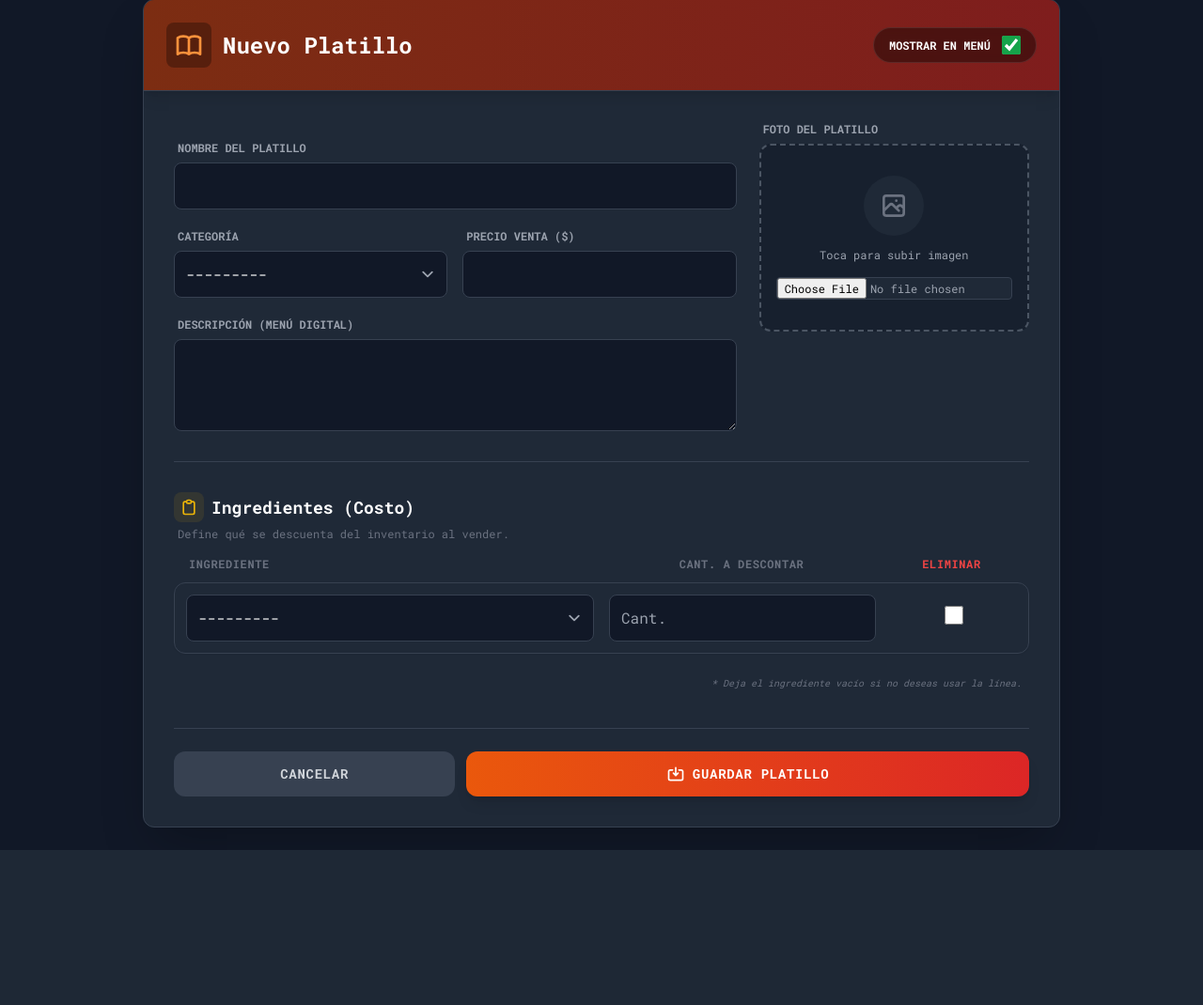
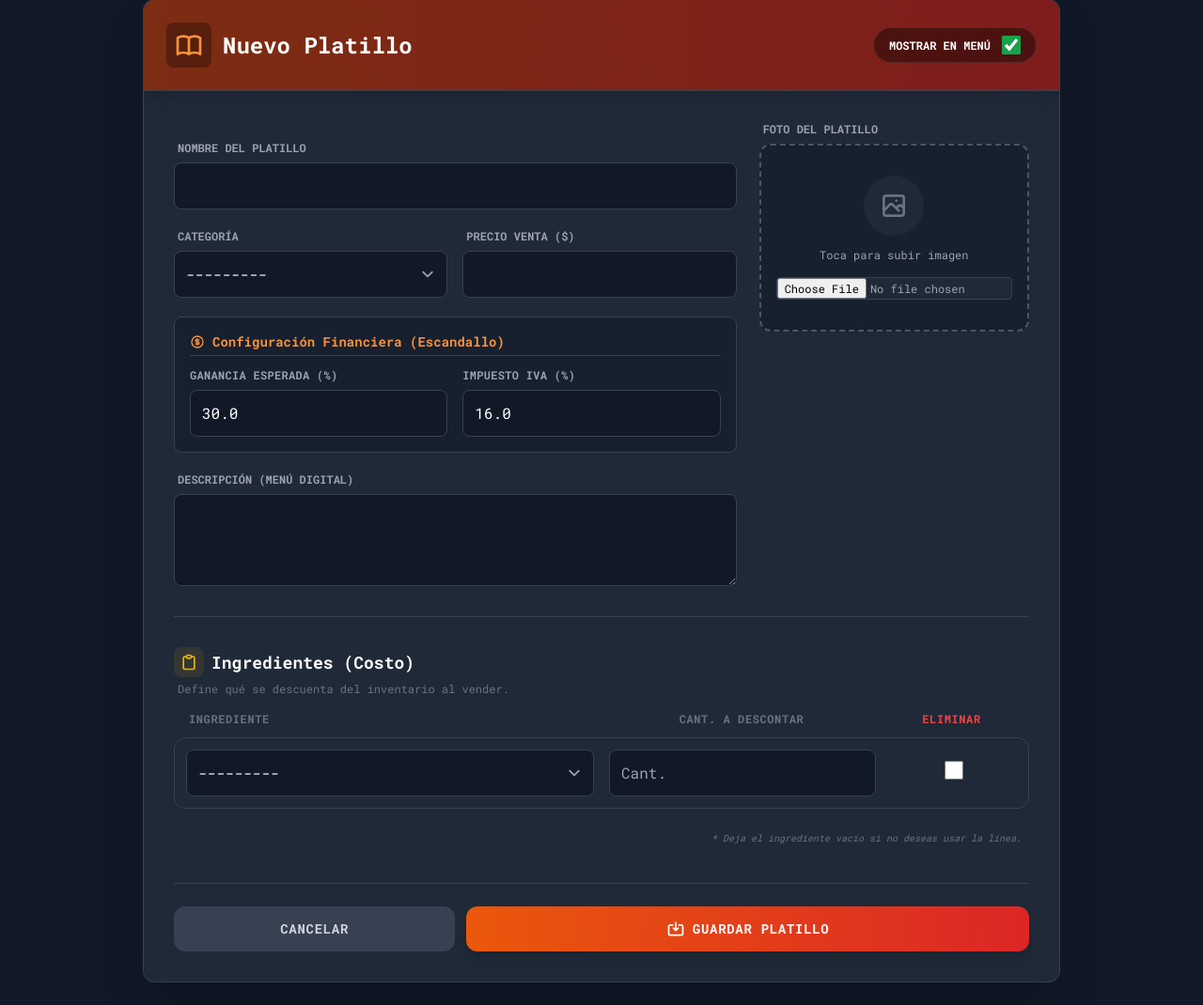
Before and after one commit to Andres190103/RutaDelSabor, a Django app: page /create/ in a window 1280 px wide. Shown: the part 25-1095 px from the top of the page at 94% size. Before the commit the page ends 930 px from the top, so only its background shows below. Run offline with Django 5.2, Linux system fonts and the light colour scheme; a user stored in the database is signed in; data comes from the database, SQL or seed files in the repository; some libraries are stand-ins or nearby versions.

```diff
--- a/Inventario/models.py
+++ b/Inventario/models.py
@@ -1,5 +1,6 @@
 from django.db import models
 from django.contrib.auth.models import User
+from decimal import Decimal
 
 
 class Proveedor(models.Model):
@@ -45,7 +46,7 @@ class CompraInsumo(models.Model):
         # Lógica simple: Al guardar una compra, sumamos al stock
         if not self.pk: # Solo si es nueva compra
             self.ingrediente.stock_actual += self.cantidad
-            self.ingrediente.ultimo_costo = self.costo_total / self.cantidad
+            self.ingrediente.ultimo_costo = round(Decimal(str(self.costo_total)) / Decimal(str(self.cantidad)), 2)
             self.ingrediente.save()
         super().save(*args, **kwargs)
 
--- a/foodtruck/forms.py
+++ b/foodtruck/forms.py
@@ -5,7 +5,7 @@ from .models import Producto, Receta
 class ProductoForm(forms.ModelForm):
     class Meta:
         model = Producto
-        fields = ['nombre', 'descripcion', 'precio', 'categoria', 'imagen', 'activo']
+        fields = ['nombre', 'descripcion', 'precio', 'categoria', 'imagen', 'activo', 'porcentaje_ganancia', 'porcentaje_iva']
         widgets = {
             'nombre': forms.TextInput(attrs={'class': 'block w-full bg-gray-800 border-gray-700 text-white rounded p-3 focus:border-orange-500 outline-none'}),
             'descripcion': forms.Textarea(attrs={'class': 'block w-full bg-gray-800 border-gray-700 text-white rounded p-3 focus:border-orange-500 outline-none', 'rows': 3}),
@@ -13,7 +13,9 @@ class ProductoForm(forms.ModelForm):
             'categoria': forms.Select(attrs={'class': 'block w-full bg-gray-800 border-gray-700 text-white rounded p-3 focus:border-orange-500 outline-none cursor-pointer'}),
             'imagen': forms.FileInput(attrs={'class': 'block w-full text-gray-400 bg-gray-800 border border-gray-700 rounded cursor-pointer'}),
             'activo': forms.CheckboxInput(attrs={'class': 'w-5 h-5 text-orange-600 rounded focus:ring-orange-500 bg-gray-800 border-gray-600'}),
-        }
+
+            'porcentaje_ganancia': forms.NumberInput(attrs={'class': 'block w-full bg-gray-800 border-gray-700 text-white rounded p-3 focus:border-orange-500 outline-none', 'step': '0.01'}),
+            'porcentaje_iva': forms.NumberInput(attrs={'class': 'block w-full bg-gray-800 border-gray-700 text-white rounded p-3 focus:border-orange-500 outline-none', 'step': '0.01'}),        }
 
 RecetaFormSet = inlineformset_factory(
     Producto,
--- a/foodtruck/models.py
+++ b/foodtruck/models.py
@@ -1,6 +1,7 @@
 from django.db import models
 import Inventario
 from Inventario.models import Ingrediente
+from decimal import Decimal
 
 class ConfiguracionNegocio(models.Model):
     nombre_foodtruck = models.CharField(max_length=100)
@@ -27,6 +28,33 @@ class Producto(models.Model):
     imagen = models.ImageField(upload_to='platillos/', null=True, blank=True) # Para Cloudinary
     activo = models.BooleanField(default=True) # Para mostrar/ocultar en menú QR sin borrar
     ingredientes = models.ManyToManyField(Inventario.models.Ingrediente, through='Receta')
+    porcentaje_ganancia = models.DecimalField(
+        max_digits=5, decimal_places=2, default=30.00
+    )
+    porcentaje_iva = models.DecimalField(
+        max_digits=5, decimal_places=2, default=16.00
+    )
+    @property
+    def costo_base_escandallo(self):
+        costo_total = Decimal('0.00')
+        for receta in self.receta_set.all():
+            if receta.ingrediente.ultimo_costo:
+                costo_total += (receta.ingrediente.ultimo_costo * receta.cantidad_necesaria)
+        return round(costo_total, 2)
+    @property
+    def precio_sugerido(self):
+        costo = self.costo_base_escandallo
+
+        if costo == 0:
+            return Decimal('0.00')
+
+        ganancia = costo * (self.porcentaje_ganancia / Decimal('100.00'))
+
+        subtotal = costo + ganancia
+
+        iva = subtotal * (self.porcentaje_iva / Decimal('100.00'))
+
+        return round(subtotal + iva, 2)
 
     def __str__(self):
         return self.nombre
--- a/templates/FoodTruck/producto_form.html
+++ b/templates/FoodTruck/producto_form.html
@@ -132,6 +132,33 @@
                             </div>
                         </div>
 
+                        <div class="col-span-1 md:col-span-2 bg-gray-900/50 p-4 rounded-lg border border-gray-700 mt-2 mb-2">
+                            <h3 class="text-orange-400 font-bold text-sm mb-3 border-b border-gray-700 pb-1 flex items-center gap-2">
+                                <svg class="w-4 h-4" fill="none" stroke="currentColor" viewBox="0 0 24 24"><path stroke-linecap="round" stroke-linejoin="round" stroke-width="2" d="M12 8c-1.657 0-3 .895-3 2s1.343 2 3 2 3 .895 3 2-1.343 2-3 2m0-8c1.11 0 2.08.402 2.599 1M12 8V7m0 1v8m0 0v1m0-1c-1.11 0-2.08-.402-2.599-1M21 12a9 9 0 11-18 0 9 9 0 0118 0z"></path></svg>
+                                Configuración Financiera (Escandallo)
+                            </h3>
+                            <div class="grid grid-cols-1 md:grid-cols-2 gap-4">
+                                <div>
+                                    <label class="block text-gray-400 text-xs font-bold mb-2 uppercase tracking-wide">
+                                        Ganancia Esperada (%)
+                                    </label>
+                                    {{ form.porcentaje_ganancia }}
+                                    {% if form.porcentaje_ganancia.errors %}
+                                        <p class="text-red-500 text-xs italic mt-1">{{ form.porcentaje_ganancia.errors.0 }}</p>
+                                    {% endif %}
+                                </div>
+                                <div>
+                                    <label class="block text-gray-400 text-xs font-bold mb-2 uppercase tracking-wide">
+                                        Impuesto IVA (%)
+                                    </label>
+                                    {{ form.porcentaje_iva }}
+                                    {% if form.porcentaje_iva.errors %}
+                                        <p class="text-red-500 text-xs italic mt-1">{{ form.porcentaje_iva.errors.0 }}</p>
+                                    {% endif %}
+                                </div>
+                            </div>
+                        </div>
+
                         <div>
                             <label class="text-gray-400 text-xs font-bold uppercase mb-2 ml-1 block">Descripción (Menú Digital)</label>
                             {{ form.descripcion }}
```
Also changed, not shown: templates/FoodTruck/producto_list.html (+15 -1 lines), foodtruck/migrations/0007_producto_porcentaje_ganancia_producto_porcentaje_iva.py (added).
